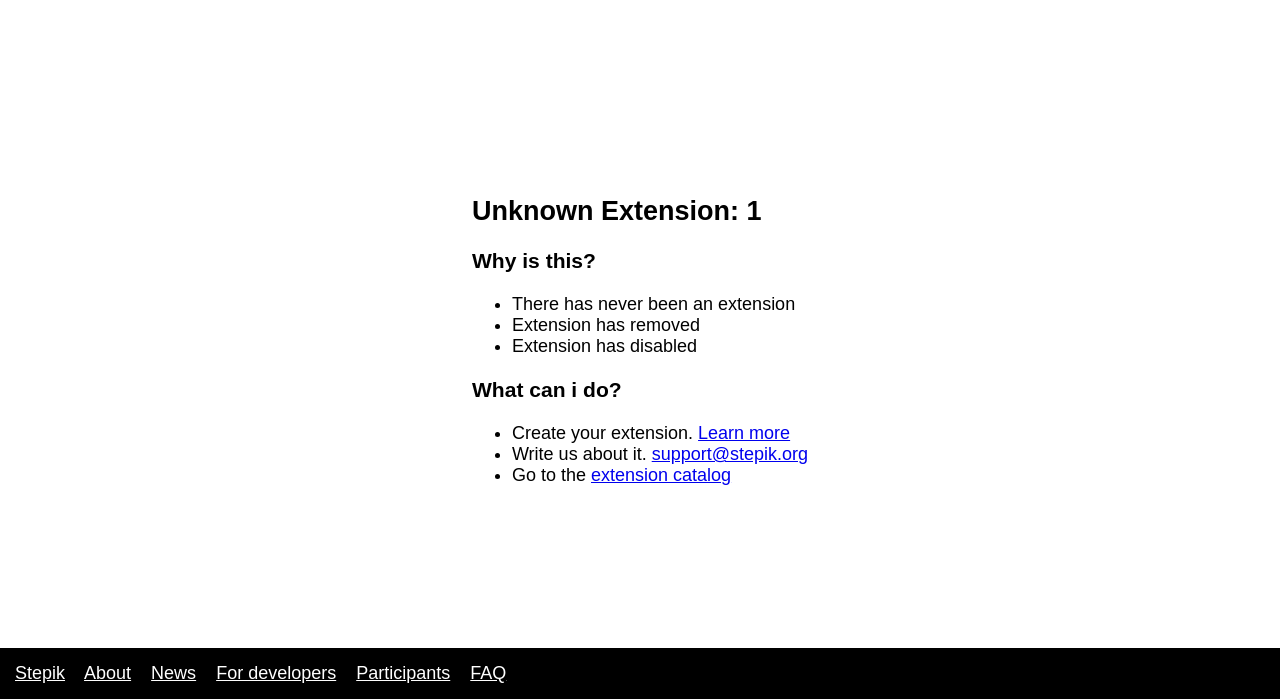
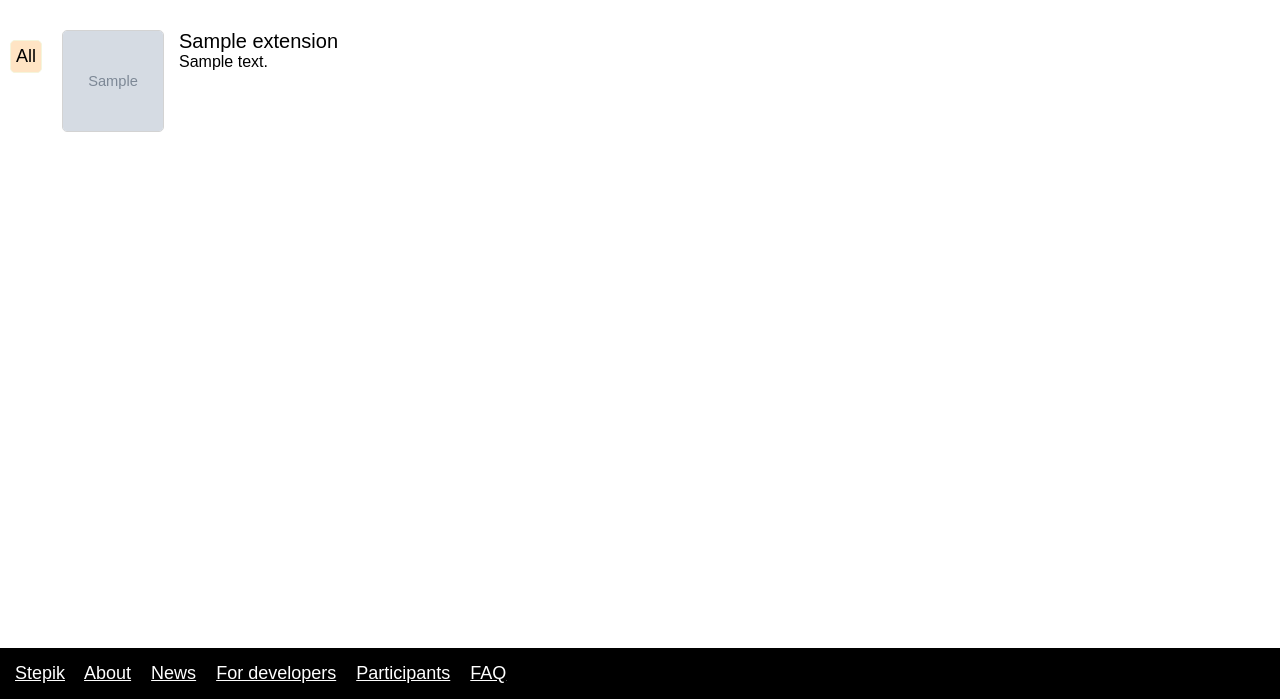
Before and after one commit to StepicOrg/stepik-extensions, a Django app: page /extensions/1/run/ in a window 1280 px wide. Shown: the part 101-800 px from the top of the page. Run offline with Django 3.2, Linux system fonts and the light colour scheme; tables that the repository leaves empty hold one stand-in row (values such as "Sample post"); grey boxes marked "Sample" are stand-in pictures.

Commit message:
Extension run pages

```diff
--- a/apps/extensions/models.py
+++ b/apps/extensions/models.py
@@ -12,6 +12,7 @@
     create_date = models.DateTimeField(auto_now_add=True)
     update_date = models.DateTimeField(auto_now=True)
     is_removed = models.BooleanField(default=False)
+    position = models.IntegerField(default=-1)
 
     def __str__(self):
         return self.name
@@ -40,7 +41,7 @@
     update_date = models.DateTimeField(auto_now=True)
     is_removed = models.BooleanField(default=False)
     logo = models.ImageField(upload_to=_get_upload_path)
-    source = models.ImageField(upload_to=_get_upload_path)
+    source = models.FileField(upload_to=_get_upload_path)
 
     def __str__(self):
         return self.name
--- a/apps/extensions/static/extensions/css/content.css
+++ b/apps/extensions/static/extensions/css/content.css
@@ -61,3 +61,53 @@
     flex-direction: column;
     text-align: center;
 }
+
+.ext-header {
+    display: flex;
+    width: 100%;
+    flex-direction: row;
+    color: black;
+    font-size: 16px;
+}
+
+.ext-header-logo {
+    display: flex;
+    width: 100px;
+    height: 100px;
+    border: 1px solid lightgray;
+    border-radius: 5px;
+}
+
+.ext-header-text {
+    width: 100%;
+    display: flex;
+    flex-direction: column;
+    justify-content: flex-start;
+    padding-left: 15px;
+}
+
+.ext-header-name {
+    display: flex;
+    font-size: 20px;
+    color: black;
+    text-align: center;
+}
+
+.ext-header-description {
+
+}
+
+.extension-content {
+    display: flex;
+    flex-direction: column;
+    width: 100%;
+}
+
+.extensions-frame {
+    display: flex;
+    flex: 1;
+    min-height: 300px;
+    width: 100%;
+    border: none;
+    margin: 10px 0;
+}
--- /dev/null
+++ b/apps/extensions/templates/extensions/extension.html
@@ -0,0 +1,40 @@
+{% extends "main/base.html" %}
+
+{% block import %}
+<link rel="stylesheet" type="text/css" href="{{ STATIC_URL }}extensions/css/content.css">
+<link rel="stylesheet" type="text/css" href="{{ STATIC_URL }}extensions/css/left-bar.css">
+{% endblock %}
+
+{% block content %}
+<div class="left-bar">
+    <ul id="categories">
+        <li><a class="category {% if active_category == None %}category-active{% endif %}" href="/">All</a></li>
+
+        {% for category in categories %}
+        <li><a class="category {% if category == active_category %}category-active{% endif %}"
+               href="/category/{{ category.pk }}/"> {{ category }} </a></li>
+        {% endfor %}
+    </ul>
+</div>
+<div id="content" class="extension-content">
+    <div class="ext-header">
+        <img class="ext-header-logo" src="{{ extension.logo.url }}">
+        <div class="ext-header-text">
+            <div class="ext-header-name">{{ extension.name }}</div>
+            <div class="ext-header-description">{{ extension.description }}</div>
+        </div>
+    </div>
+
+    {% if run %}
+        <iframe class="extensions-frame" src="{% url 'extensions-running' extension.id %}">
+            Sorry, you browser don't support iframes.
+        </iframe>
+    {% else %}
+        <div>
+            <p>Warning! When you push the run button, you run JavaScript code which will used your account for work with Stepik</p>
+            <a href="{% url 'extensions-run' extension.id %}">Run extension</a>
+        </div>
+    {% endif %}
+</div>
+
+{% endblock %}
--- a/apps/extensions/urls.py
+++ b/apps/extensions/urls.py
@@ -3,8 +3,10 @@
 from . import views
 
 urlpatterns = [
-    url(r'^extensions/upload/', views.upload, name='extensions-upload'),
+    url(r'^extensions/upload/$', views.upload, name='extensions-upload'),
     url(r'^extensions/$', views.show_all_extensions, name='extensions-show_all_extensions'),
-    url(r'^extensions/(?P<extension>\w+)/', views.get_extension, name='extensions-get_extension'),
-    url(r'^category/(?P<pk>\d+)/', views.show_category, name='extensions-show_category'),
+    url(r'^extensions/(?P<extension_id>\w+)/$', views.get_extension, name='extensions-get_extension'),
+    url(r'^extensions/(?P<extension_id>\w+)/run/$', views.run_extension, name='extensions-run'),
+    url(r'^extensions/(?P<extension_id>\w+)/running/$', views.running_extension, name='extensions-running'),
+    url(r'^category/(?P<pk>\d+)/$', views.show_category, name='extensions-show_category'),
 ]
--- a/apps/extensions/views.py
+++ b/apps/extensions/views.py
@@ -5,21 +5,36 @@
 from apps.extensions.models import Category, Extension
 
 
-def get_extension(request, extension):
-    # Remove this block on May 1, 2017
-    if extension in ['about', 'develop', 'faq', 'news', 'participants']:
-        return redirect('/' + extension, permanent=True)
+def get_extension(request, extension_id, run=False):
+    # Remove this block on June 1, 2017
+    if extension_id in ['about', 'develop', 'faq', 'news', 'participants']:
+        return redirect('/' + extension_id, permanent=True)
 
+    categories = Category.objects.filter(is_removed=False).order_by('position').all()
     context = {
-        'title': 'Unknown: ' + extension,
-        'extension_id': extension,
+        'title': 'Unknown: ' + extension_id,
         'language': request.LANGUAGE_CODE,
+        'categories': categories,
+        'run': run,
     }
-    return render(request, 'extensions/unknown.html', context)
+
+    try:
+        extension = Extension.objects.prefetch_related('categories').get(pk=extension_id)
+        context['extension'] = extension
+        try:
+            category = extension.categories.filter(is_removed=False).order_by('position').all()[0]
+            context['active_category'] = category
+            context['title'] = extension.name
+        except IndexError:
+            pass
+        return render(request, 'extensions/extension.html', context)
+    except Extension.DoesNotExist:
+        context['extension_id'] = extension_id
+        render(request, 'extensions/unknown.html', context)
 
 
 def show_category(request, pk=None):
-    categories = Category.objects.filter(is_removed=False).all()
+    categories = Category.objects.filter(is_removed=False).order_by('position').all()
 
     if pk is not None:
         category = Category.objects.prefetch_related('extensions').get(pk=pk)
@@ -91,3 +106,11 @@
                 'language': request.LANGUAGE_CODE,
             }
             return render(request, 'extensions/upload.html', context)
+
+
+def run_extension(request, extension_id):
+    return get_extension(request, extension_id, run=True)
+
+
+def running_extension(request, extension_id):
+    return get_extension(request, extension_id)
```
Also changed, not shown: apps/extensions/migrations/0006_auto_20170427_1028.py (added), apps/extensions/migrations/0007_category_position.py (added), 2 other files.
